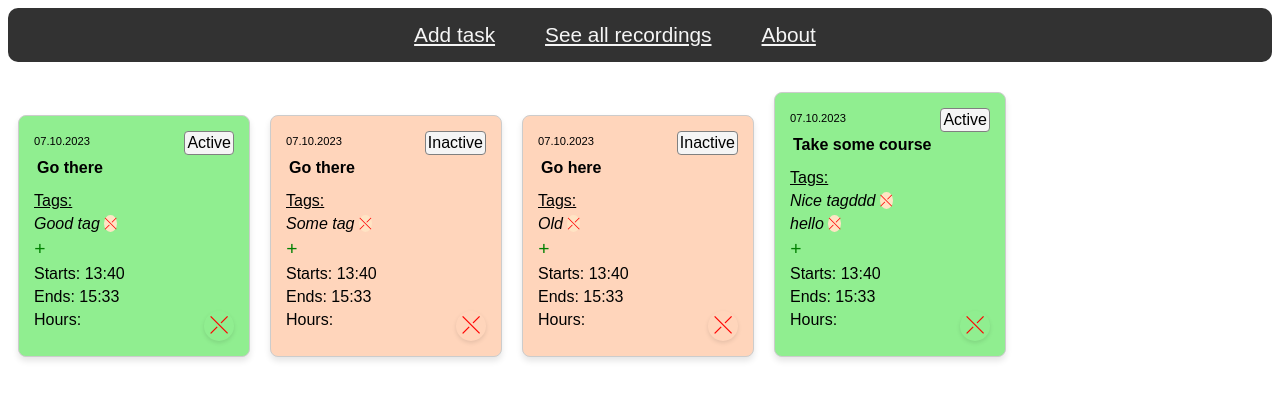
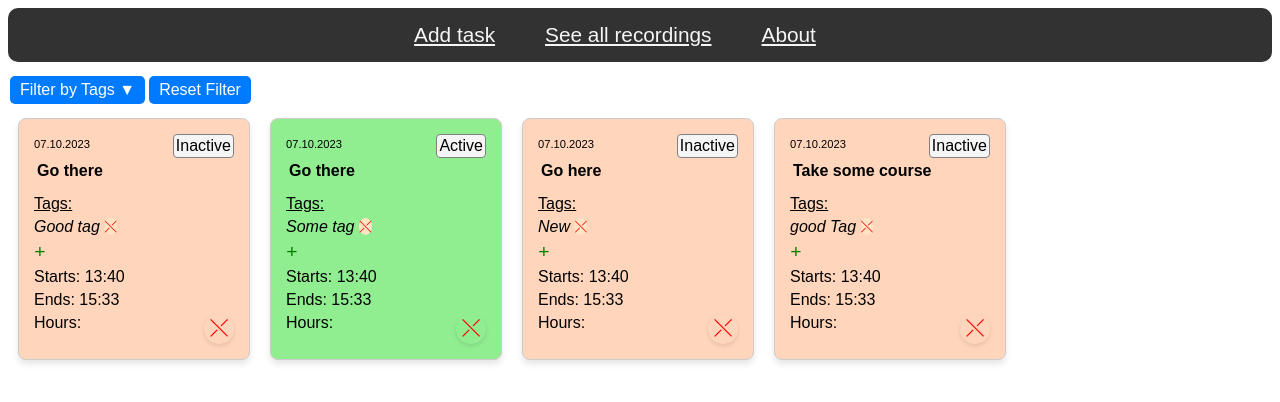
Before and after one commit to iuloz/Tasks-Activity-Monitoring, a React (Create React App) app in the folder work-hours-recording-application/: page /recordings in a window 1280 px wide. Shown: the top 402 px of the page. Built offline with nearby package versions, Linux system fonts and the light colour scheme; data requests are answered from the project's data file.

Commit message:
Filtering by tags

```diff
--- a/work-hours-recording-application/db.json
+++ b/work-hours-recording-application/db.json
@@ -2,7 +2,7 @@
   "records": [
     {
       "date": "07.10.2023",
-      "status": "Active",
+      "status": "Inactive",
       "task": "Go there",
       "tags": [
         "Good tag"
@@ -14,7 +14,7 @@
     },
     {
       "date": "07.10.2023",
-      "status": "Inactive",
+      "status": "Active",
       "task": "Go there",
       "tags": [
         "Some tag"
@@ -29,7 +29,7 @@
       "status": "Inactive",
       "task": "Go here",
       "tags": [
-        "Old"
+        "New"
       ],
       "start": "13:40",
       "end": "15:33",
@@ -38,11 +38,10 @@
     },
     {
       "date": "07.10.2023",
-      "status": "Active",
+      "status": "Inactive",
       "task": "Take some course",
       "tags": [
-        "Nice tagddd",
-        "hello"
+        "good Tag"
       ],
       "start": "13:40",
       "end": "15:33",
--- a/work-hours-recording-application/src/AllRecordings.js
+++ b/work-hours-recording-application/src/AllRecordings.js
@@ -2,23 +2,72 @@ import { useState, useEffect } from 'react';
 import TasksItem from './TasksItem';
 
 // This is recordings list view, made during whole time
-function AllRecordings(){
+function AllRecordings() {
     const [recordingsList, setRecordingList] = useState([]);
+    const [showFilterDropdown, setShowFilterDropdown] = useState(false);
+    const [uniqueTags, setUniqueTags] = useState([]);
+    const [selectedTags, setSelectedTags] = useState([]);
+    const [filterActive, setFilterActive] = useState(false);
 
+    // Fetching all recordings from db.json
     useEffect(() => {
         fetch('http://127.0.0.1:3010/records')
-          .then(response => response.json())
-          .then(data => setRecordingList(data))
-          .catch(error => console.error('Error fetching data:', error));
-      }, []);
+            .then(response => response.json())
+            .then(data => setRecordingList(data))
+            .catch(error => console.error('Error fetching data:', error));
+    }, [showFilterDropdown]);
+
+    // Setting array of unique tags
+    useEffect(() => {
+        const tagsSet = new Set();
+        recordingsList.forEach(item => {
+            item.tags.forEach(tag => tagsSet.add(tag));
+        });
+        setUniqueTags(Array.from(tagsSet));
+    }, [recordingsList]);
 
 
 
-    return(
+    const toggleTag = (tag) => {
+        setSelectedTags(prevTags => (
+            prevTags.includes(tag) ? prevTags.filter(t => t !== tag) : [...prevTags, tag]));
+    }
+
+    const applyFilter = () => {
+        setFilterActive(true);
+        setShowFilterDropdown(false);
+    }
+
+
+
+    return (
         <div>
-            {
-                recordingsList.map((item, index) =>
-                    <TasksItem key={index}
+            <button className='filtering' onClick={() => setShowFilterDropdown(!showFilterDropdown)}>Filter by Tags &#9660;</button>
+            {showFilterDropdown && (
+                <div className='filter-dropdown'>
+                    {uniqueTags.map(tag => (
+                        <label key={tag}>
+                            <input
+                                type='checkbox'
+                                checked={selectedTags.includes(tag)}
+                                onChange={() => toggleTag(tag)}
+                            />
+                            {tag}
+                        </label>
+                    ))}
+                    <button className='filtering' onClick={applyFilter}>Apply</button>
+                </div>
+            )}
+            <button className='filtering' onClick={() => {
+                setSelectedTags([]);
+                setFilterActive(false);
+            }}>Reset Filter</button><br/>
+
+            {filterActive ? (
+                recordingsList.map((item, index) => (
+                    selectedTags.every(tag => item.tags.some(itemTag => itemTag.toLowerCase() === tag.toLowerCase())) && (
+                        <TasksItem
+                            key={index}
                             id={item.id}
                             date={item.date}
                             status={item.status}
@@ -26,8 +75,27 @@ function AllRecordings(){
                             tags={item.tags}
                             start={item.start}
                             end={item.end}
-                            hours={item.hours} />)
+                            hours={item.hours}
+                        />
+                    )
+                ))
+            ) : (
+                recordingsList.map((item, index) => (
+                    <TasksItem
+                        key={index}
+                        id={item.id}
+                        date={item.date}
+                        status={item.status}
+                        task={item.task}
+                        tags={item.tags}
+                        start={item.start}
+                        end={item.end}
+                        hours={item.hours}
+                    />
+                ))
+            )
             }
+
         </div>
     );
 }
--- a/work-hours-recording-application/src/styles.css
+++ b/work-hours-recording-application/src/styles.css
@@ -7,7 +7,7 @@ body {
     text-align: center;
     background-color: rgb(50,50,50);
     border-radius: 10px;
-    margin-bottom: 20px;
+    margin-bottom: 10px;
 }
 .link {
     padding-right: 50px;
@@ -66,16 +66,6 @@ form {
 .task-item p {
     margin: 5px 0;
 }
-
-/* .task-item p:first-child {
-    color: #555;
-} */
-
-/* .task-item p:nth-child(2) {
-    font-weight: bold;
-    padding-bottom: 10px;
-    padding-top: 5px;
-} */
 
 .task {
     color:black;
@@ -147,3 +137,23 @@ form {
     background-color: bisque;
     cursor: pointer;
 }
+
+.filtering {
+    background-color: #007BFF;
+    border: none;
+    border-radius: 5px;
+    color: white;
+    padding: 5px 10px;
+    text-align: center;
+    display: inline-block;
+    font-size: 16px;
+    margin: 4px 2px;
+    transition-duration: 0.2s;
+    cursor: pointer;
+  }
+
+  .filtering:hover {
+    background-color: white;
+    color: black;
+    border: 1px solid #0064cf;
+  }
```
Also changed, not shown: work-hours-recording-application/src/Tasks.js (+7 -6 lines).
